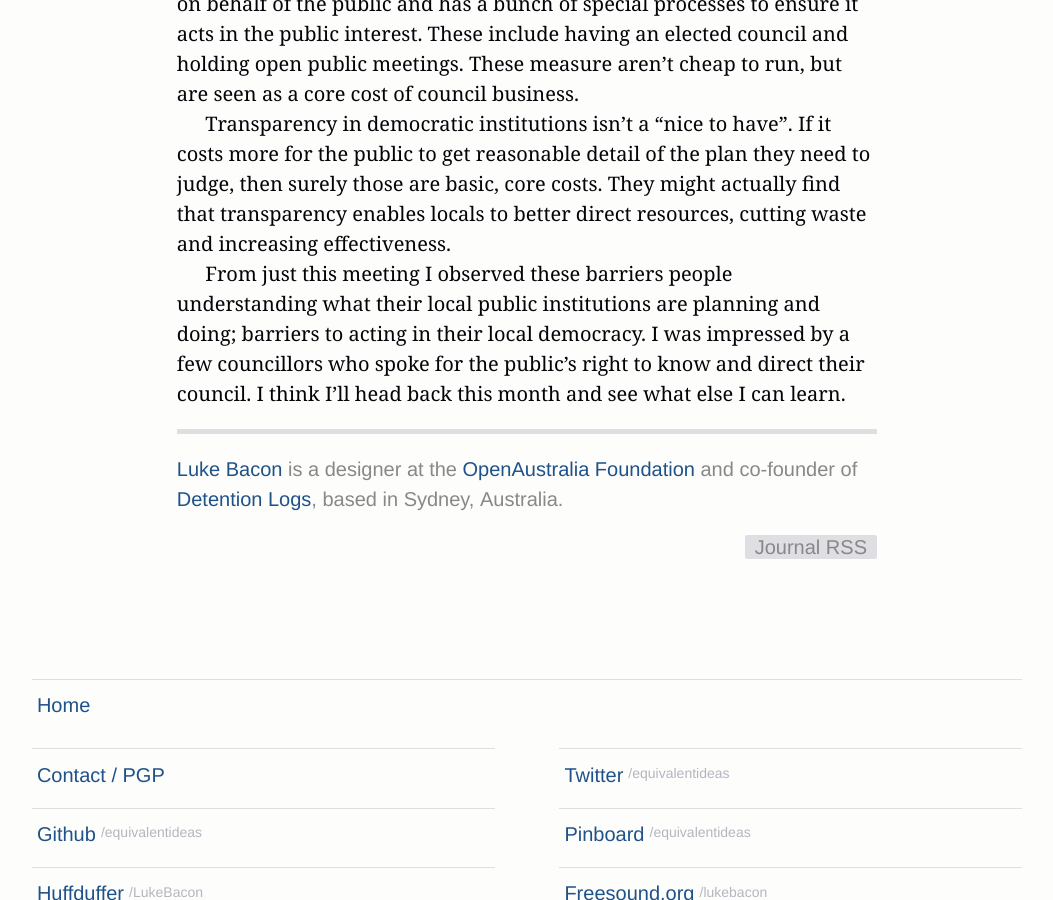
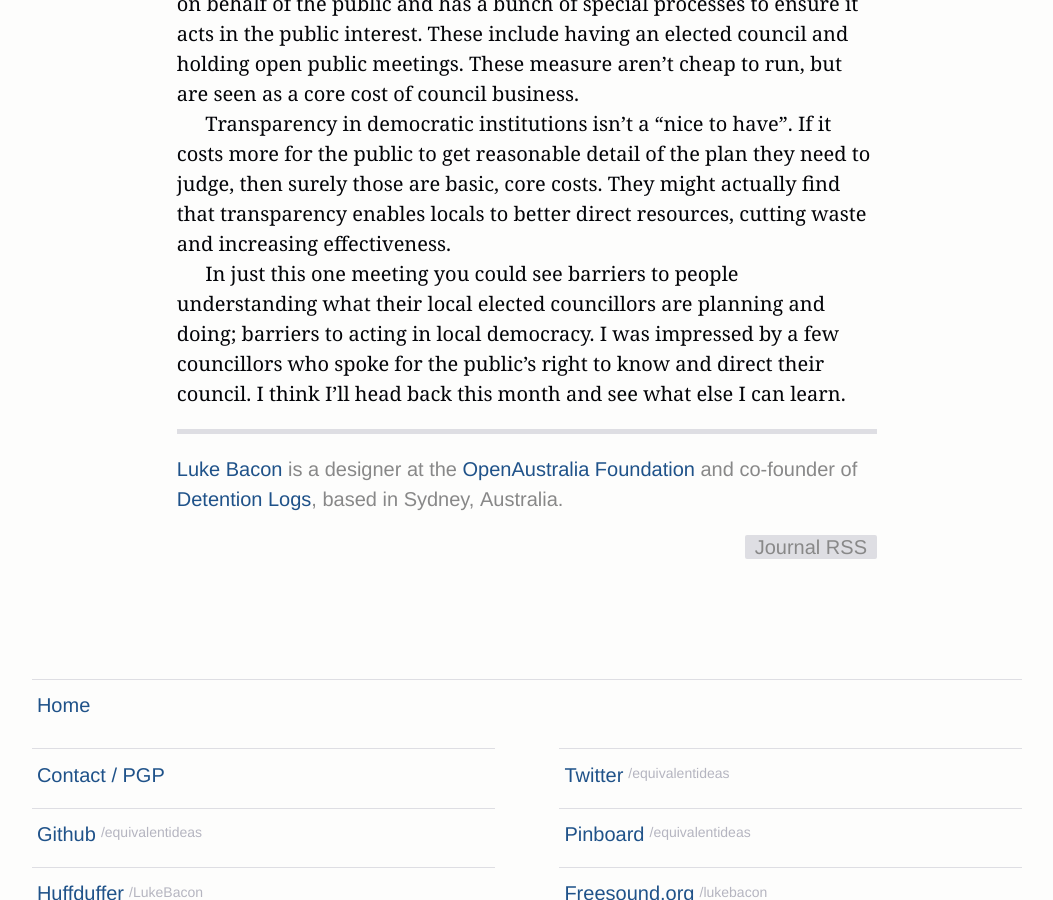
Before and after one commit to equivalentideas/home, a Jekyll site: the page built from _posts/2016-02-29-waverley-council-meeting.markdown, in a window 1280 px wide and 900 px high, scrolled down 3423 px. Shown: the whole window, without its empty margins (113-1166 px from the left). Built offline with Jekyll 4.4.1, drawn with Linux system fonts in a browser that asks for light colours; nearby versions of some CDN libraries.

Commit message:
Reword to simplify—not that successful

```diff
--- a/_posts/2016-02-29-waverley-council-meeting.markdown
+++ b/_posts/2016-02-29-waverley-council-meeting.markdown
@@ -138,9 +138,9 @@ then surely those are basic, core costs.
 They might actually find that transparency enables locals to
 better direct resources, cutting waste and increasing effectiveness.
 
-From just this meeting I observed these barriers
-people understanding what their local public institutions are planning and doing;
-barriers to acting in their local democracy.
+In just this one meeting you could see barriers to
+people understanding what their local elected councillors are planning and doing;
+barriers to acting in local democracy.
 I was impressed by a few councillors who spoke for
 the public’s right to know and direct their council.
 I think I’ll head back this month and see what else I can learn.
```
